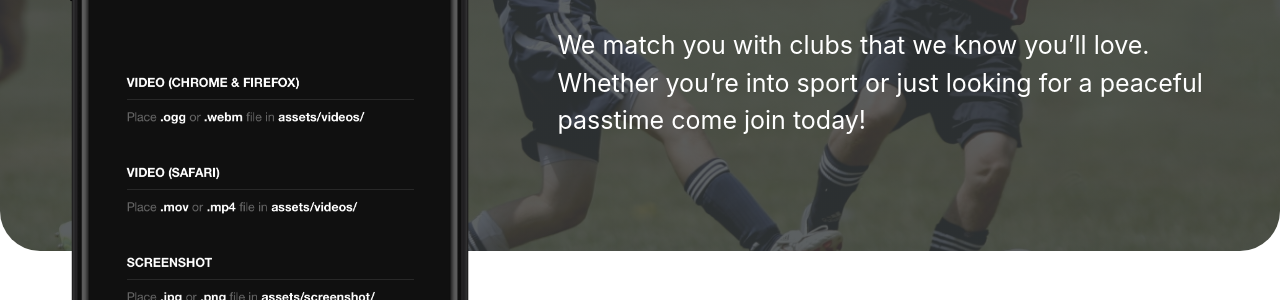
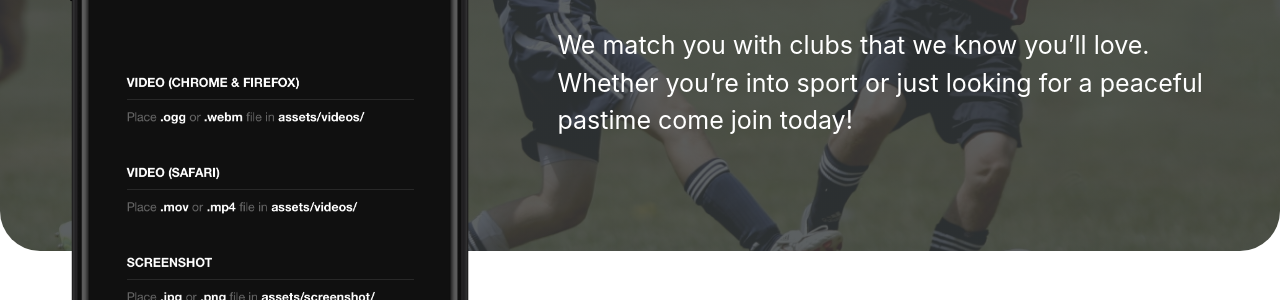
Before and after one commit to daniel-lahlafi/freetimewebsite, a Jekyll site: the page built from index.html, in a window 1280 px wide. Shown: the part 463-763 px from the top of the page. Built offline with Jekyll 4.4.1, drawn with Linux system fonts in a browser that asks for light colours; nearby versions of some CDN libraries.

Commit message:
fix spelling mistake

```diff
--- a/_config.yml
+++ b/_config.yml
@@ -13,7 +13,7 @@ presskit_download_link                    :
 app_icon                                  : assets/appicon.png                        # Automatically populates if not set and if iOS app ID is set.  Otherwise enter path to icon file manually.
 app_name                                  : FreeTime                                  # Automatically populates if not set and if iOS app ID is set.  Otherwise enter manually.
 app_price                                 :                                           # Automatically populates if not set and if iOS app ID is set.  Otherwise enter manually.
-app_description                           : We match you with clubs that we know you’ll love. Whether you’re into sport or just looking for a peaceful passtime come join today!
+app_description                           : We match you with clubs that we know you’ll love. Whether you’re into sport or just looking for a peaceful pastime come join today!
 app_headline                              : From Football to Chess find your new hobby.
 
 enable_smart_app_banner                   : true                                      # Set to true to show a smart app banner at top of page on mobile devices.
```
